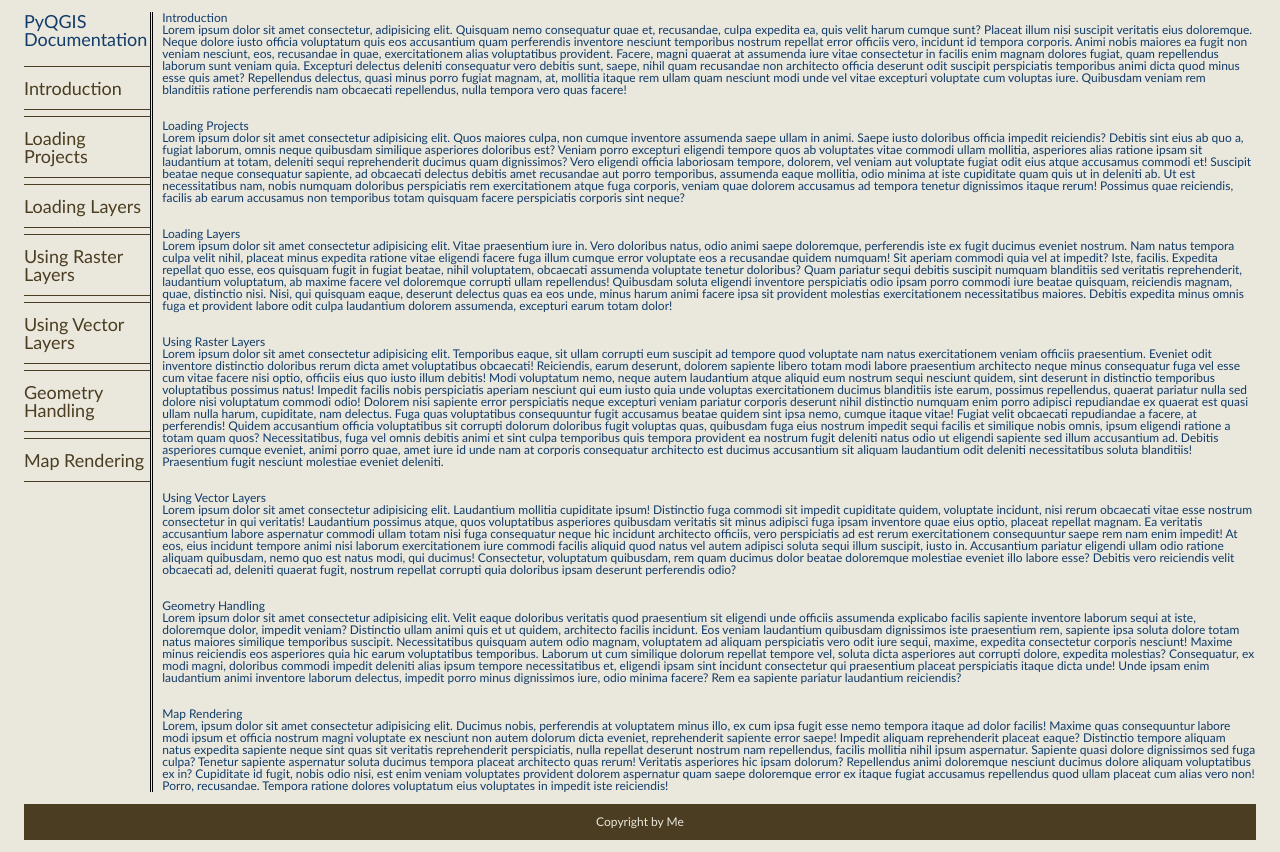
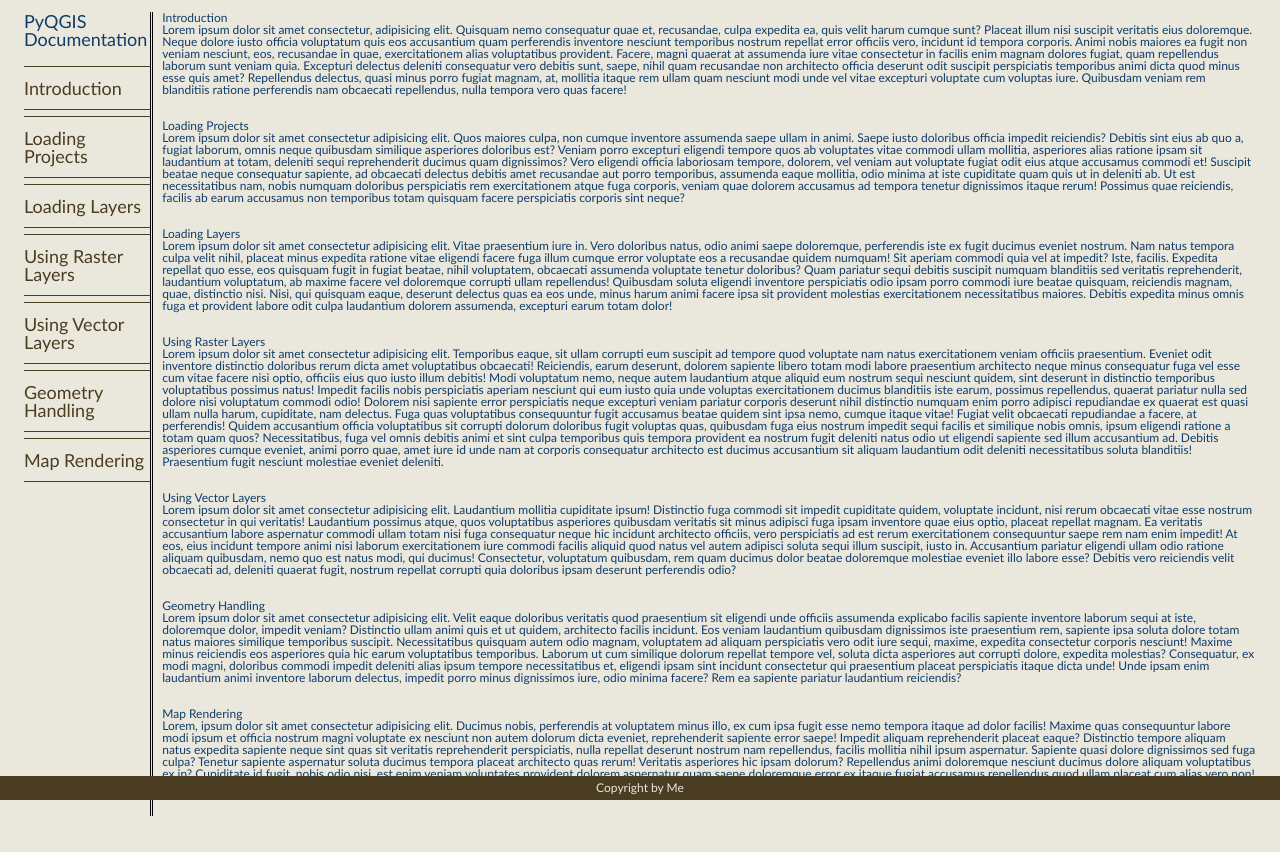
Before and after one commit to icelandico/minor-rwd-projects, a plain HTML site: page projects/technical-documentation/technical-documentation.html in a window 1280 px wide. Drawn offline with Linux system fonts and the light colour scheme.

Commit message:
Add footer style

```diff
--- a/projects/technical-documentation/technical-documentation.css
+++ b/projects/technical-documentation/technical-documentation.css
@@ -73,14 +73,19 @@
   display: grid;
   grid-gap: 2rem;
   grid-area: content;
+  margin-bottom: 2rem;
 }
 
 footer {
   grid-area: footer;
-  padding: 1rem;
+  padding: 0.5rem;
   background: #4B3D21;
   color: var(--light-brown);
   text-align: center;
+  position: fixed;
+  bottom: 0;
+  left: 0;
+  right: 0;
 }
 
 @media (min-width: 700px) {
```
